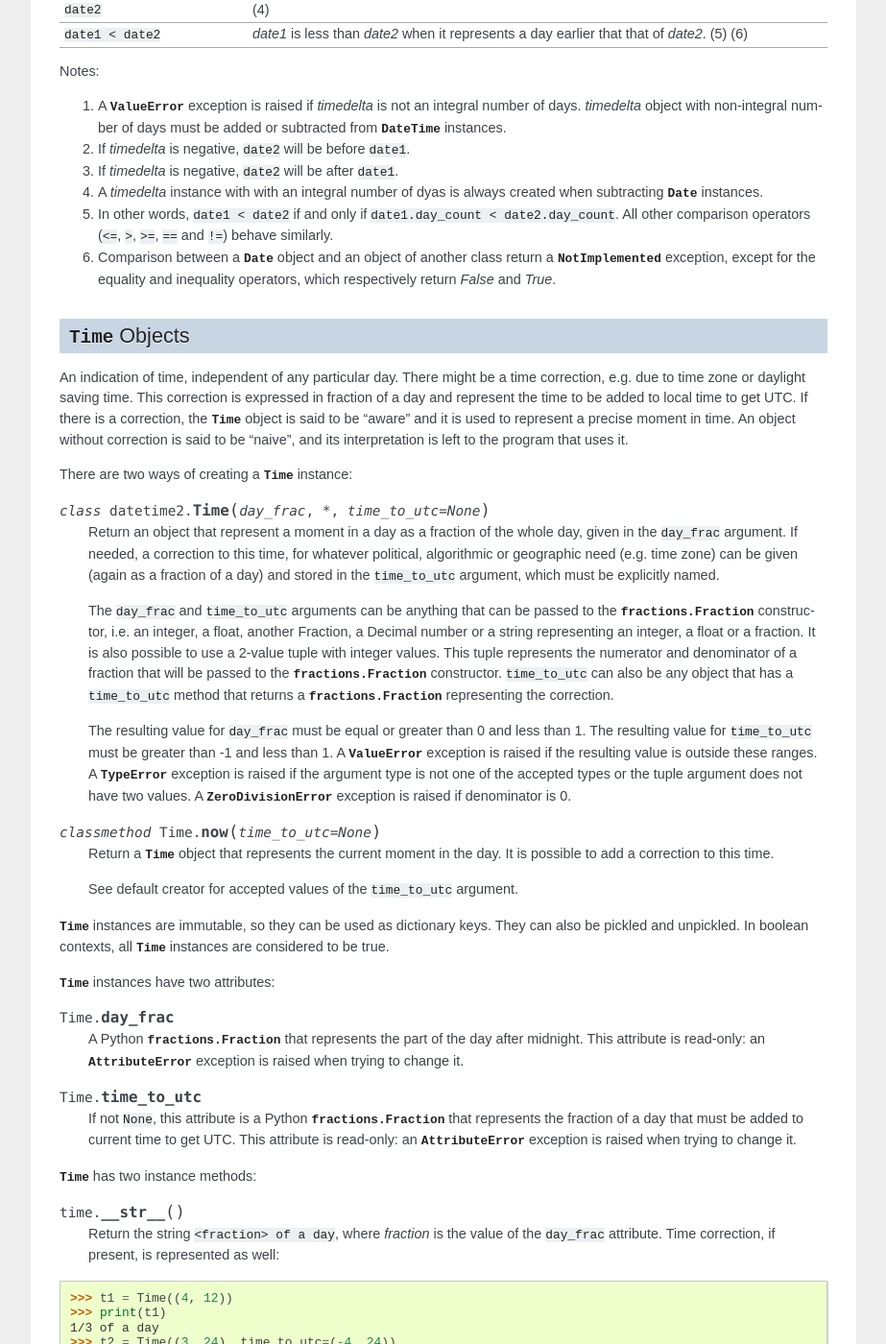
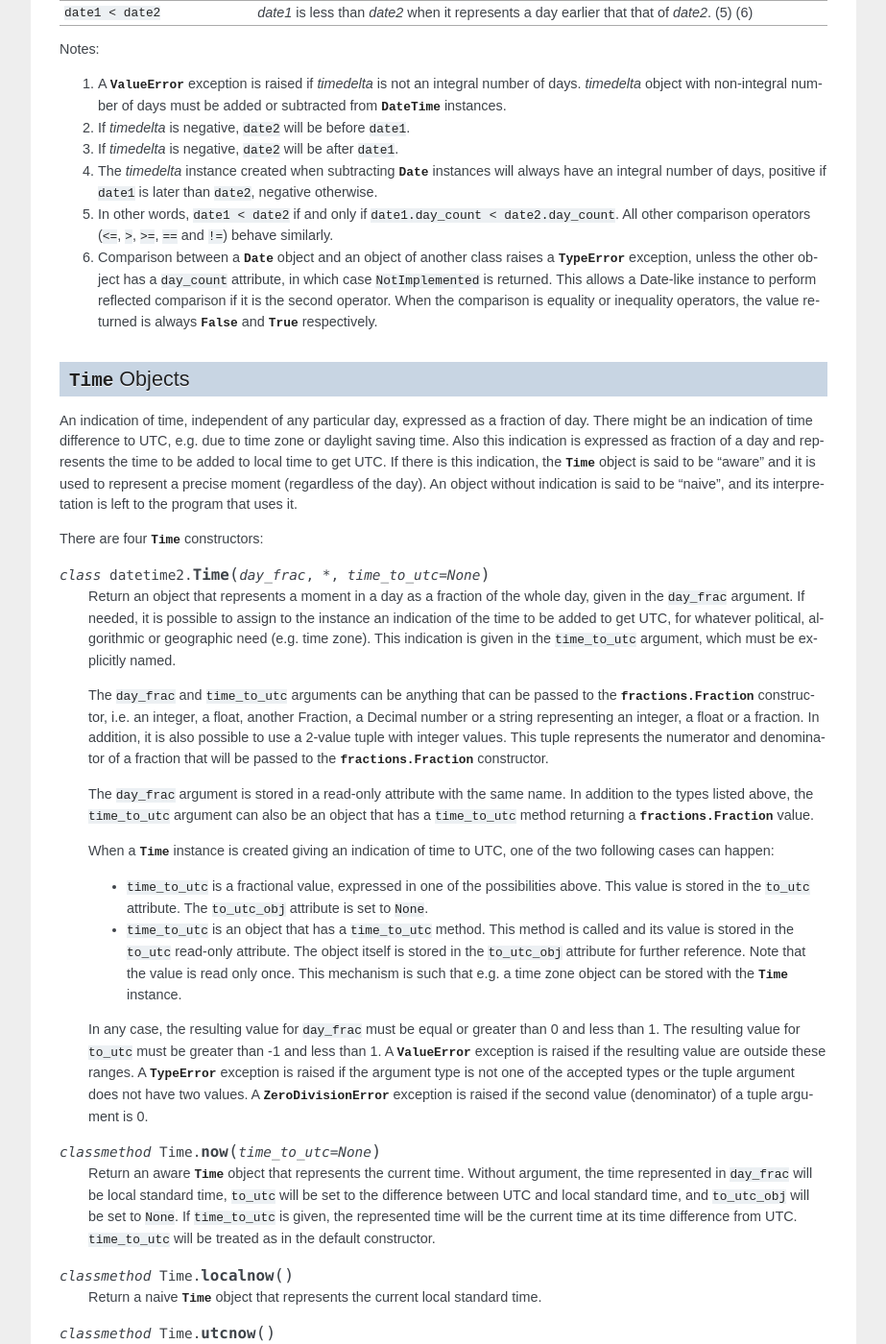
Before and after one commit to fricciardi/datetime2, a Sphinx documentation site: the page built from docs/index.rst, in a window 1280 px wide and 1400 px high, scrolled down 2643 px. Shown: the whole window at 96% size, without its empty margins (198-1121 px from the left). Built offline with Sphinx 7.4.7, drawn with Linux system fonts in a browser that asks for light colours; some of the changed text lies outside the part shown.

Commit message:
Very few changes for project restart

```diff
--- a/datetime2/__init__.py
+++ b/datetime2/__init__.py
@@ -1,6 +1,7 @@
 # datetime2 package main file
+# TODO: change copytirht dates in all license headers
 
-# Copyright (c) 2011-2012 Francesco Ricciardi
+# Copyright (c) 2011-2018 Francesco Ricciardi
 #
 # All rights reserved.
 #
@@ -44,6 +45,7 @@
 #
 def get_moment():
     """Return date and time as day_count and day fraction."""
+    # TODO: check if it possible to have greater resolution
     moment = time.localtime()
     year = moment.tm_year
     days_before_year = (year - 1) * 365 + (year - 1) // 4 - (year - 1) // 100 + (year - 1) // 400
--- a/docs/index.rst
+++ b/docs/index.rst
@@ -12,10 +12,12 @@
    from datetime2 import Date
 
 
-The :mod:`datetime2` module is intended to be a replacement of the :mod:`datetime` module. Its most visible feature is
-the ability to have multiple representation of the same date or time object. There are a few representations already
-available (see :ref:`Available date and time representations<list-of-calendars>`), but others can be
-ref:`added at run time<interface>`.
+The :mod:`datetime2` module is intended to be an enhancement of the
+:mod:`datetime` module. Its most visible feature is the ability to have
+multiple representation of the same date or time object. There are a few
+representations already available (see :ref:`Available date and time
+representations<list-of-calendars>`), but others can be :ref:`added at run
+time<interface>`.
 
 Each representation can be reached via the attribute paradigm, e.g.:
 
@@ -42,8 +44,10 @@
 
 Some long term objectives of the :mod:`datetime2` module are:
  * internationalization;
- * implementation of the part of the Unicode Locale Database concerned with dates and times;
- * interface with other Python modules or inclusion of their functionalities in submodules.
+ * implementation of the part of the Unicode Locale Database concerned with
+   dates and times;
+ * interface with other Python modules or inclusion of their functionalities in
+   submodules.
 
 
 .. toctree::
@@ -56,9 +60,11 @@
 Overview
 --------
 
-The driving idea in the :mod:`datetime2` is to detach operations on date or time from their representation
-in different cultures. After all, a day in history, or in future, is the same independently from the way it is represented, and
-the same is true also for time. Indeed, the four base classes of :mod:`datetime2` have a very simple definition of day and time.
+The driving idea in the :mod:`datetime2` is to detach operations on date or
+time from their representation in different cultures. After all, a day in
+history, or in future, is the same independently from the way it is
+represented, and the same is true also for time. Indeed, the four base classes
+of :mod:`datetime2` have a very simple definition of day and time.
 
 This is a brief description of these four classes:
 
@@ -75,36 +81,40 @@
    :noindex:
 
    An indication of time, independent of any particular day. There might be a
-   time correction, e.g. due to time zone or daylight saving time. Time and correction
-   are stored as fraction of a day, using a Python :class:`fractions.Fraction`.
-   Attributes of this class are: :attr:`day_frac`, :attr:`time_to_utc`.
+   time correction, e.g. due to time zone or daylight saving time. Time and
+   correction are stored as fraction of a day, using a Python
+   :class:`fractions.Fraction`. Attributes of this class are: :attr:`day_frac`,
+   :attr:`time_to_utc`.
 
 
 .. class:: DateTime
    :noindex:
 
-   A precise moment in time. There might be a time correction, e.g. due to time zone or daylight saving time. This
-   class has not been implemented yet, but will interface with calendars and time representations used by the two
+   A precise moment in time. There might be a time correction, e.g. due to time
+   zone or daylight saving time. This class has not been implemented yet, but
+   will interface with calendars and time representations used by the two
    classes above.
-
 
 
 .. class:: TimeDelta
    :noindex:
 
    A duration expressing the difference between two :class:`Date`,
-   :class:`Time`, or :class:`DateTime` instances. This difference is stored
-   in a single Python :class:`fractions.Fraction`. The only attribute of
-   this class is: :attr:`days`. The current implementation of this class is just a stub.
+   :class:`Time`, or :class:`DateTime` instances. This difference is stored in
+   a single Python :class:`fractions.Fraction`. The only attribute of this
+   class is: :attr:`days`. The current implementation of this class is just a
+   stub.
 
-:mod:`datetime2` class names use the CapitalizedWords convention required by :pep:`8`, so they
-differ from the names of their similar counterparts in :mod:`datetime` module.
+:mod:`datetime2` class names use the CapitalizedWords convention required by
+:pep:`8`, so they differ from the names of their similar counterparts in
+:mod:`datetime` module.
 
 
 
 .. _list-of-calendars:
 
-Currently (version |release|) the following calendars and time representation are available.
+Currently (version |release|) the following calendars and time representation
+are available.
 
 Calendars:
 
@@ -140,8 +150,7 @@
 counting the days elapsed from Gregorian Dec 31\ :sup:`st` of year 0, i.e.
 January 1\ :sup:`st` of year 1 is day number 1, January 2\ :sup:`nd` of year 1
 is day number 2, and so on. This calendar ideally extends indefinitely in both
-directions. A :class:`Date` object is printed as ``R.D.`` followed by the day
-count. ``R.D.`` stands for Rata Die, the Latin for "fixed date".
+directions.
 
 There are two ways of creating a :class:`Date` instance:
 
@@ -164,18 +173,19 @@
 
 .. attribute:: Date.day_count
 
-   An integer that represents the number of days between the given date and January
-   1\ :sup:`st`, year 1. This attribute is read-only: an :exc:`AttributeError` exception is raised
-   when trying to change it.
+   An integer that represents the number of days between the given date and
+   January 1\ :sup:`st`, year 1. This attribute is read-only: an
+   :exc:`AttributeError` exception is raised when trying to change it.
 
 :class:`Date` has one instance method:
 
 .. method:: Date.__str__()
 
-   Return ``R.D.`` followed by the day count. ``R.D.`` stands for Rata Die, the Latin
-   for "fixed date".
+   Return ``R.D.`` followed by the day count. ``R.D.`` stands for Rata Die, the
+   Latin for "fixed date".
 
-The following table lists all available calendars and the attributes by which they are reachable:
+The following table lists all available calendars and the attributes by which
+they are reachable:
 
 +--------------+------------------+----------------------------------------------------------+-------------------+
 | Calendar     | Access attribute | Calendar class                                           | Module            |
@@ -213,9 +223,9 @@
 Notes:
 
 (1)
-   A :exc:`ValueError` exception is raised if *timedelta* is not an integral number of days.
-   *timedelta* object with non-integral number of days must be added or subtracted from
-   :class:`DateTime` instances.
+   A :exc:`ValueError` exception is raised if *timedelta* is not an integral
+   number of days. *timedelta* object with non-integral number of days must be
+   added or subtracted from :class:`DateTime` instances.
 
 (2)
    If *timedelta* is negative, ``date2`` will be before ``date1``.
@@ -224,91 +234,136 @@
    If *timedelta* is negative, ``date2`` will be after ``date1``.
 
 (4)
-   A *timedelta* instance with with an integral number of dyas is always created when
-   subtracting :class:`Date` instances.
+   The *timedelta* instance created when subtracting :class:`Date` instances
+   will always have an integral number of days, positive if ``date1`` is later
+   than ``date2``, negative otherwise.
 
 (5)
-   In other words, ``date1 < date2`` if and only if ``date1.day_count < date2.day_count``.
-   All other comparison operators (``<=``, ``>``, ``>=``, ``==`` and ``!=``)
-   behave similarly.
+   In other words, ``date1 < date2`` if and only if ``date1.day_count <
+   date2.day_count``. All other comparison operators (``<=``, ``>``, ``>=``,
+   ``==`` and ``!=``) behave similarly.
 
 (6)
    Comparison between a :class:`Date` object and an object of another class
-   return a :exc:`NotImplemented` exception, except for the equality and inequality
-   operators, which respectively return *False* and *True*.
+   raises a :exc:`TypeError` exception, unless the other object has a
+   ``day_count`` attribute, in which case ``NotImplemented`` is returned. This
+   allows a Date-like instance to perform reflected comparison if it is the
+   second operator. When the comparison is equality or inequality operators,
+   the value returned is always :const:`False` and :const:`True` respectively.
 
 
 :class:`Time` Objects
 ---------------------
 
-An indication of time, independent of any particular day. There might be a
-time correction, e.g. due to time zone or daylight saving time. This
-correction is expressed in fraction of a day and represent the time to be
-added to local time to get UTC. If there is a correction, the :class:`Time`
-object is said to be "aware" and it is used to represent a precise moment in
-time. An object without correction is said to be "naive", and its
-interpretation is left to the program that uses it.
+An indication of time, independent of any particular day, expressed as a
+fraction of day. There might be an indication of time difference to UTC, e.g.
+due to time zone or daylight saving time. Also this indication is expressed as
+fraction of a day and represents the time to be added to local time to get UTC.
+If there is this indication, the :class:`Time` object is said to be "aware" and
+it is used to represent a precise moment (regardless of the day). An object
+without indication is said to be "naive", and its interpretation is left to the
+program that uses it.
 
-There are two ways of creating a :class:`Time` instance:
+There are four :class:`Time` constructors:
 
 .. class:: Time(day_frac, *, time_to_utc=None)
 
-   Return an object that represent a moment in a day as a fraction of the
-   whole day, given in the ``day_frac`` argument. If needed, a correction to
-   this time, for whatever political, algorithmic or geographic need (e.g.
-   time zone) can be given (again as a fraction of a day) and stored in the
-   ``time_to_utc`` argument, which must be explicitly named.
+   Return an object that represents a moment in a day as a fraction of the
+   whole day, given in the ``day_frac`` argument. If needed, it is possible
+   to assign to the instance an indication of the time to be added to get UTC,
+   for whatever political, algorithmic or geographic need (e.g. time zone).
+   This indication is given in the ``time_to_utc`` argument, which must be
+   explicitly named.
 
    The ``day_frac`` and ``time_to_utc`` arguments can be anything that can
-   be passed to the :class:`fractions.Fraction` constructor, i.e. an
-   integer, a float, another Fraction, a Decimal number or a string
-   representing an integer, a float or a fraction. It is also possible to
-   use a 2-value tuple with integer values. This tuple represents the
-   numerator and denominator of a fraction that will be passed to the
-   :class:`fractions.Fraction` constructor. ``time_to_utc`` can also be
-   any object that has a ``time_to_utc`` method that returns a
-   :class:`fractions.Fraction` representing the correction.
+   be passed to the :class:`fractions.Fraction` constructor, i.e. an integer, a
+   float, another Fraction, a Decimal number or a string representing an
+   integer, a float or a fraction. In addition, it is also possible to use a
+   2-value tuple with integer values. This tuple represents the numerator and
+   denominator of a fraction that will be passed to the
+   :class:`fractions.Fraction` constructor.
 
-   The resulting value for ``day_frac`` must be equal or greater than 0 and
-   less than 1. The resulting value for ``time_to_utc`` must be greater than
-   -1 and less than 1. A :exc:`ValueError` exception is raised if the
-   resulting value is outside these ranges. A :exc:`TypeError` exception
-   is raised if the argument type is not one of the accepted types or the
-   tuple argument does not have two values. A :exc:`ZeroDivisionError`
-   exception is raised if denominator is 0.
+   The ``day_frac`` argument is stored in a read-only attribute with the same
+   name. In addition to the types listed above, the ``time_to_utc`` argument
+   can also be an object that has a ``time_to_utc`` method returning a
+   :class:`fractions.Fraction` value.
+
+   When a :class:`Time` instance is created giving an indication of time to
+   UTC, one of the two following cases can happen:
+
+   - ``time_to_utc`` is a fractional value, expressed in one of the
+     possibilities above. This value is stored in the ``to_utc`` attribute. The
+     ``to_utc_obj`` attribute is set to ``None``.
+
+   - ``time_to_utc`` is an object that has a ``time_to_utc`` method. This
+     method is called and its value is stored in the ``to_utc`` read-only
+     attribute. The object itself is stored in the ``to_utc_obj`` attribute for
+     further reference. Note that the value is read only once. This mechanism
+     is such that e.g. a time zone object can be stored with the :class:`Time`
+     instance.
+
+   In any case, the resulting value for ``day_frac`` must be equal or greater
+   than 0 and less than 1. The resulting value for ``to_utc`` must be greater
+   than -1 and less than 1. A :exc:`ValueError` exception is raised if the
+   resulting value are outside these ranges. A :exc:`TypeError` exception is
+   raised if the argument type is not one of the accepted types or the tuple
+   argument does not have two values. A :exc:`ZeroDivisionError` exception is
+   raised if the second value (denominator) of a tuple argument is 0.
 
 .. classmethod:: Time.now(time_to_utc = None)
 
-   Return a :class:`Time` object that represents the current moment in the
-   day. It is possible to add a correction to this time.
+   Return an aware :class:`Time` object that represents the current time.
+   Without argument, the time represented in ``day_frac`` will be local
+   standard time, ``to_utc`` will be set to the difference between UTC and
+   local standard time, and ``to_utc_obj`` will be set to ``None``. If
+   ``time_to_utc`` is given, the represented time will be the current time at
+   its time difference from UTC. ``time_to_utc`` will be treated as in the
+   default constructor.
 
-   See default creator for accepted values of the ``time_to_utc`` argument.
+.. classmethod:: Time.localnow()
+
+   Return a naive :class:`Time` object that represents the current local
+   standard time.
+
+.. classmethod:: Time.utcnow()
+
+   Return a naive :class:`Time` object that represents the current standard
+   time at UTC.
+
 
 :class:`Time` instances are immutable, so they can be used as dictionary keys.
-They can also be pickled and unpickled. In boolean contexts, all :class:`Time`
-instances are considered to be true.
+They can also be pickled (provided the ``to_utc_obj`` attribute is a pickable
+object) and unpickled. In boolean contexts, all :class:`Time` instances are
+considered to be true.
 
-:class:`Time` instances have two attributes:
+:class:`Time` instances have three read-only attributes: an
+:exc:`AttributeError` exception is raised when trying to change any of them.
 
 .. attribute:: Time.day_frac
 
-   A  Python :class:`fractions.Fraction` that represents the part of the day
-   after midnight. This attribute is read-only: an :exc:`AttributeError`
-   exception is raised when trying to change it.
+   A Python :class:`fractions.Fraction` that represents the part of the day
+   after midnight. The value is given as a fraction of a day.
 
-.. attribute:: Time.time_to_utc
+.. attribute:: Time.to_utc
 
-   If not ``None``, this attribute is a Python :class:`fractions.Fraction`
-   that represents the fraction of a day that must be added to current time
-   to get UTC. This attribute is read-only: an :exc:`AttributeError`
-   exception is raised when trying to change it.
+   If not ``None``, this attribute is a Python :class:`fractions.Fraction` that
+   represents the fraction of a day that must be added to current time to get
+   UTC. The value is given as a fraction of a day.
+
+.. attribute:: Time.to_utc_obj
+
+   This attribute is used to store the object passed as ``time_to_utc`` in any
+   of the relevant constructors. This object does not contribute to the
+   semantics of the :class:`Time` object.
+
 
 :class:`Time` has two instance methods:
 
 .. method:: time.__str__()
 
-   Return the string ``<fraction> of a day``, where *fraction* is the value of the
-   ``day_frac`` attribute. Time correction, if present, is represented as well:
+   Return the string ``<fraction> of a day``, where *fraction* is the value of
+   the ``day_frac`` attribute. Time correction, if present, is represented as
+   well:
 
 .. doctest::
 
@@ -319,23 +374,27 @@
    >>> print(t2)
    1/8 of a day, -1/6 of a day to UTC
 
-.. method:: time.move(new_time_to_utc)
+.. method:: time.at_to_utc(new_time_to_utc)
+
+change transfer relocate shift move
 
    Applicable only to aware instances, return another :class:`Time` instance
-   that identifies the same time but has the new correction
-   ``new_time_to_utc``. If called on a naive instance, a :exc:`TypeError`
-   exception is raised. Example:
+   that identifies the same time, with the new indication of temporal distance
+   from UTC passed in ``new_time_to_utc``. This argument is treated as in the
+   default creator. If called on a naive instance, a :exc:`TypeError` exception
+   is raised. Example:
 
 .. doctest::
 
    >>> t1 = Time(0.25, time_to_utc=-0.5)
    >>> print(t1)
    1/4 of a day, -1/2 to UTC
-   >>> t2 = t1.move(0.25)
+   >>> t2 = t1.at_to_utc(0.25)
    >>> print(t2)
    0/1 of a day, 1/4 to UTC
 
-The following table lists all available time representations and the attributes by which they are reachable:
+The following table lists all available time representations and the attributes
+by which they are reachable:
 
 +----------------+----------------+------------------------------------------------+--------------------+
 | Representation | Attribute      | Time representation class                      | Module             |
@@ -375,8 +434,9 @@
 (1)
    The result of this operation will always be a valid :class:`Time` instance.
    If overflow or underflow occur, the full day part will be truncated so that
-   only the fractional part will remain. If ``time1`` has a correction, this
-   will be copied to ``time2``, so naivety is maintained.
+   only the fractional part will remain. Naivety is maintained: if ``time1``
+   has a correction, this will be copied to ``time2``, including, if populated,
+   the ``to_utc_obj`` object.
 
 (2)
    If *timedelta* is negative, ``time2`` will be before ``time1``.
@@ -387,10 +447,11 @@
 (4)
    The *timedelta* object created when subtracting two :class:`Time` instances
    will always represent a fractional part of a day, either positive or
-   negative. ``time1`` and ``time2`` must have the same naivety; if they don't, a
-   :exc:`ValueError` exception is raised. If they are aware, correction of
+   negative. ``time1`` and ``time2`` must have the same naivety; if they don't,
+   a :exc:`ValueError` exception is raised. If they are aware, correction of
    both instances will be taken into account to generate the result. Result
-   will always be more than -1 and less than 1.
+   will be more than -1 and less than 0 if ``time1`` is after than ``time2``,
+   or between 0 and 1 if ``time1`` is before than ``time2``.
 
 (5)
    All other comparison operators (``<=``, ``>``, ``>=``, ``==`` and ``!=``)
@@ -399,10 +460,17 @@
 
 (6)
    Comparison between a :class:`Time` object and an object of another class
-   return a :exc:`NotImplemented` exception, except for the equality and inequality
-   operators, which respectively return *False* and *True*.
+   raises a :exc:`TypeError` exception, unless the  :class:`Time` instances is
+   naive and the other object has a ``day_frac`` attribute, or the
+   :class:`Time` instances is aware and the other object has both ``day_frac``
+   and ``to_utc`` attributes, in which case ``NotImplemented`` is returned.
+   This allows a Time-like instance to perform reflected comparison if it is
+   the second operator. When the comparison is equality or inequality
+   operators, the value returned is always :const:`False` and :const:`True`
+   respectively.
 
 
 .. rubric:: Footnotes
 
-.. [#many] Well, this should be read as "will exist", since current version(|release|) only has two of them.
+.. [#many] Well, this should be read as "will exist", since current version
+           (|release|) only has two of them.
--- a/docs/timeofday.rst
+++ b/docs/timeofday.rst
@@ -1,7 +1,5 @@
 Time of day
 ===========
-
-.. module:: datetime2
 
 .. testsetup::
 
```
Also changed, not shown: other parts of docs/index.rst (+2 -2 lines).
